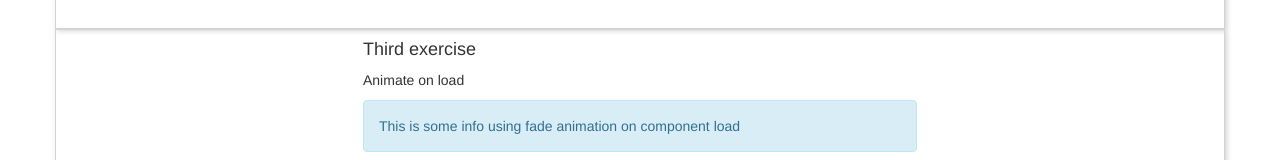
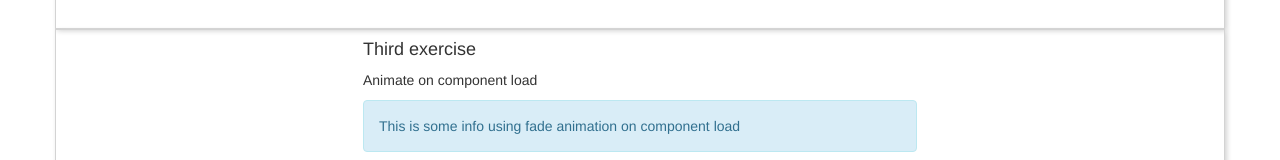
Before and after one commit to Udemy-Vue-TheCompleteGuide/Animation-Learn, a Vue app: page / in a window 1280 px wide. Shown: the part 516-676 px from the top of the page. Built offline with nearby package versions, Linux system fonts and the light colour scheme.

Commit message:
Third exercise. Animate on component load. Fix a comment

```diff
--- a/src/App.vue
+++ b/src/App.vue
@@ -34,16 +34,17 @@
       </div>
     </div>
 
-    <!-- Third exercise. Creating slide animation. -->
+    <!-- Third exercise. Creating fade animation and execute it on load. -->
     <div class="row exercise-box">
       <div class="col-sm-12 col-md-6 col-md-offset-3">
         <h4>Third exercise</h4>
-        <p>Animate on load</p>
+        <p>Animate on component load</p>
         <transition name="fade" appear>
           <div class="alert alert-info">This is some info using fade animation on component load</div>
         </transition>
       </div>
     </div>
+
 
   </div> <!-- container -->
 </template>
```
